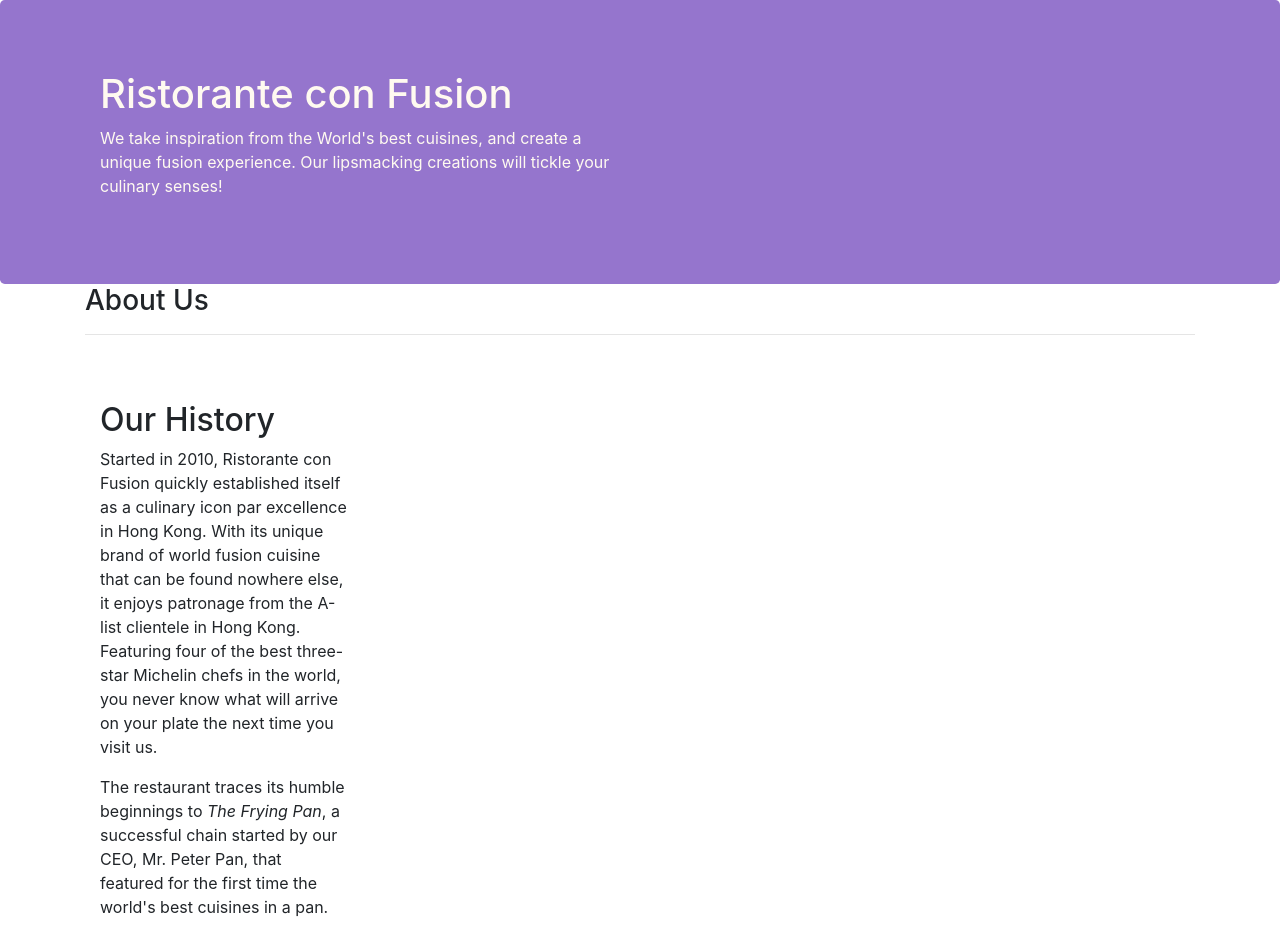
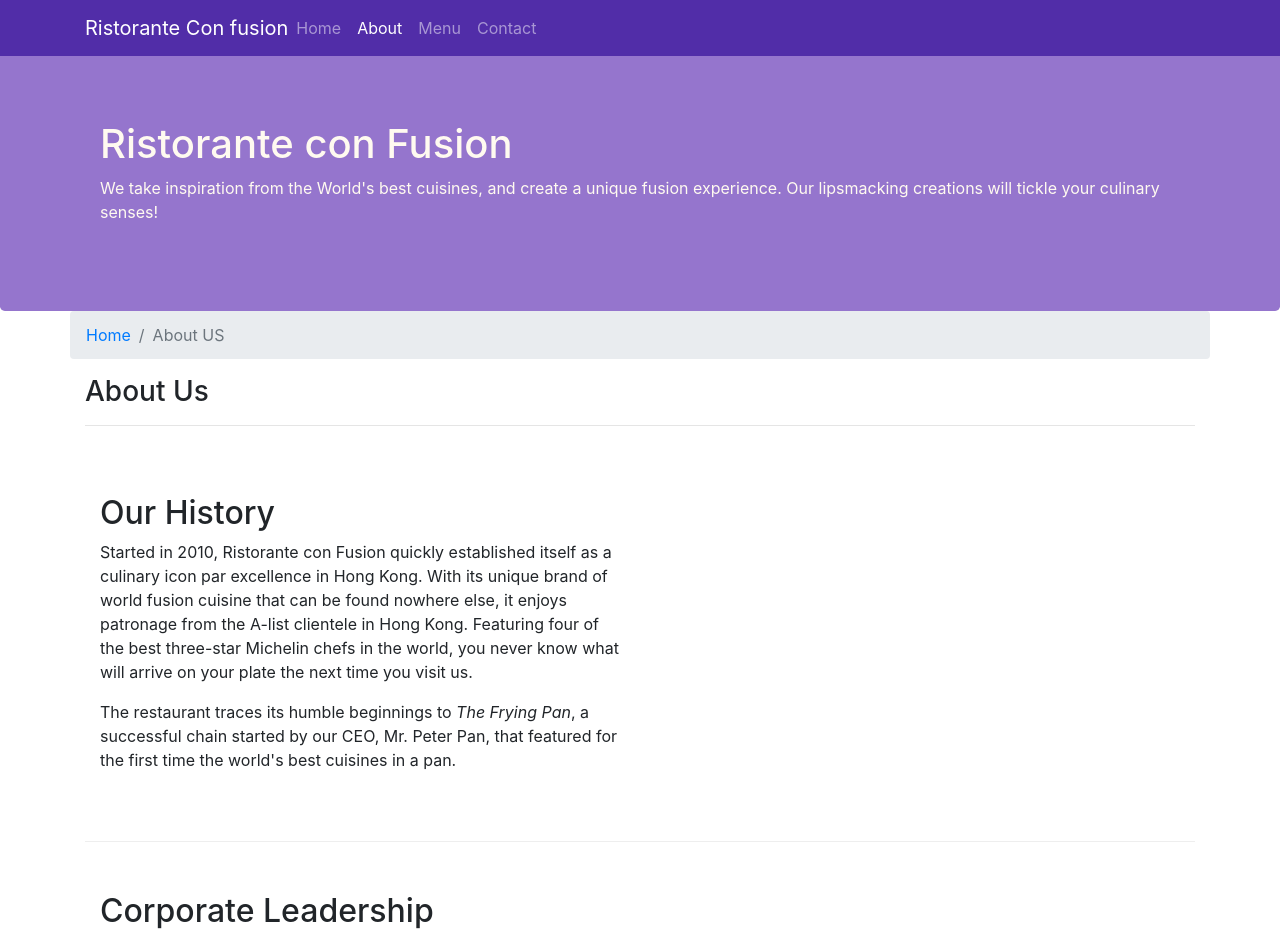
Before and after one commit to vishmanj/bootstrap-coursera, a website: page aboutus.html in a window 1280 px wide. Shown: the top 933 px of the page. Drawn offline with nearby package versions, Linux system fonts and the light colour scheme.

Commit message:
navbar and breadcrumbs

```diff
--- a/aboutus.html
+++ b/aboutus.html
@@ -14,11 +14,26 @@
 </head>
 
 <body>
-
+    <nav class="navbar navbar-dark navbar-expand-sm fixed-top">
+        <div class="container">
+        <button class="navbar-toggler" type="button" data-toggle="collapse" data-target="#Navbar">
+            <span class="navbar-toggler-icon"></span>
+        </button>
+            <a class="navbar-brand mr-auto" href="./index.html">Ristorante Con fusion</a>
+            <div class="collapse navbar-collapse" id="Navbar">
+                <ul class="navbar-nav mr-auto" >
+                    <li class="nav-item "><a class="nav-link" href="./index.html">Home</a></li>
+                    <li class="nav-item active"><a class="nav-link" href="#">About</a></li>
+                    <li class="nav-item"><a class="nav-link" href="#">Menu</a></li>
+                    <li class="nav-item"><a class="nav-link" href="#">Contact</a></li>
+                </ul>
+            </div>
+        </div>
+    </nav>
     <header class="jumbotron">
         <div class="container">
             <div class="row row-header">
-                <div class="col-12 col-sm-6">
+                <div class="col-12">
                     <h1>Ristorante con Fusion</h1>
                     <p>We take inspiration from the World's best cuisines, and create a unique fusion experience. Our lipsmacking creations will tickle your culinary senses!</p>
                 </div>
@@ -30,6 +45,10 @@
 
     <div class="container">
         <div class="row">
+            <ol class="col-12 breadcrumb">
+                <li class="breadcrumb-item"><a href="./index.html">Home</a></li>
+                <li class="breadcrumb-item active">About US</li>
+            </ol>
             <div class="col-12">
                <h3>About Us</h3>
                <hr>
@@ -37,7 +56,7 @@
         </div>
 
         <div class="row row-content align-items-center">
-            <div class="col-12 col-sm-4 col-md-3">
+            <div class="col-12 col-sm-6">
                 <h2>Our History</h2>
                 <p>Started in 2010, Ristorante con Fusion quickly established itself as a culinary icon par excellence in Hong Kong. With its unique brand of world fusion cuisine that can be found nowhere else, it enjoys patronage from the A-list clientele in Hong Kong.  Featuring four of the best three-star Michelin chefs in the world, you never know what will arrive on your plate the next time you visit us.</p>
                 <p>The restaurant traces its humble beginnings to <em>The Frying Pan</em>, a successful chain started by our CEO, Mr. Peter Pan, that featured for the first time the world's best cuisines in a pan.</p>
@@ -48,7 +67,7 @@
 
 
         <div class="row row-content align-items-center">
-            <div class="col-12 col-sm-4 order-sm-last col-md-3">
+            <div class="col-12">
                 <h2>Corporate Leadership</h2>
                 <h3>Peter Pan <small>Chief Epicurious Officer</small></h3>
                 <p>Our CEO, Peter, credits his hardworking East Asian immigrant parents who undertook the arduous journey to the shores of America with the intention of giving their children the best future. His mother's wizardy in the kitchen whipping up the tastiest dishes with whatever is available inexpensively at the supermarket, was his first inspiration to create the fusion cuisines for which <em>The Frying Pan</em> became well known. He brings his zeal for fusion cuisines to this restaurant, pioneering cross-cultural culinary connections.</p>
@@ -69,7 +88,7 @@
                 <div class="col-4 offset-1 col-sm-2">
                     <h5>Links</h5>
                     <ul class="list-unstyled">
-                        <li><a href="#">Home</a></li>
+                        <li><a href="./index.html">Home</a></li>
                         <li><a href="#">About</a></li>
                         <li><a href="#">Menu</a></li>
                         <li><a href="#">Contact</a></li>
--- a/css/style.css
+++ b/css/style.css
@@ -28,3 +28,13 @@
     margin: 0px;
     color: #0f0f0f;
 }
+
+body {
+    padding: 50px 0px 0px 0px;
+    z-index: 0;
+
+}
+
+.navbar-dark {
+    background-color: #512DA8;
+}
```
Also changed, not shown: index.html (+17 -1 lines).
